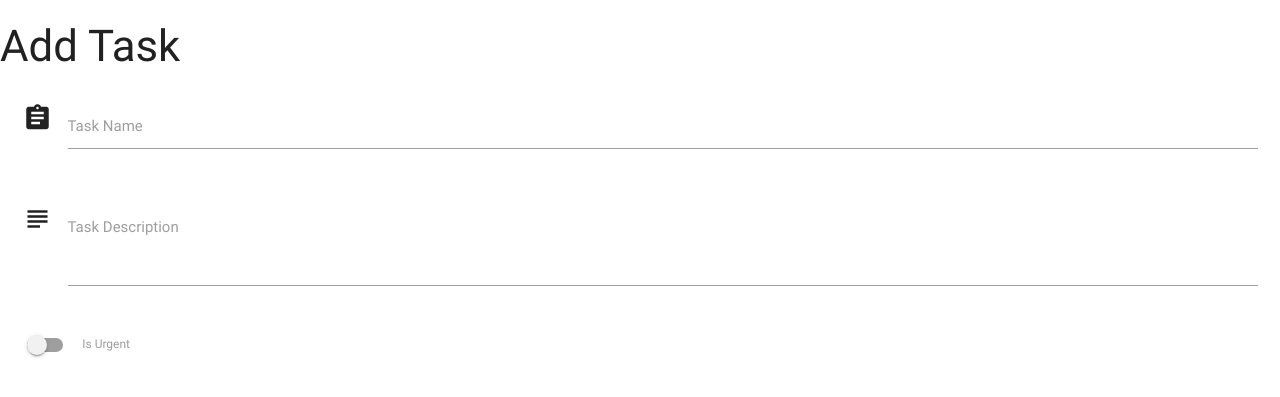
After one commit to Didgerydont/task-manager, a Flask app: page /add_task in a window 1280 px wide. The commit adds this page. Shown: the top 397 px of the page. Run offline with Flask 2, Linux system fonts and the light colour scheme; some libraries are stand-ins or nearby versions.

Commit message:
Adding Task Form Input Fields

```diff
--- a/app.py
+++ b/app.py
@@ -14,6 +14,10 @@ mongo = PyMongo(app)
 def get_tasks():
     return render_template("tasks.html", tasks=mongo.db.tasks.find())
 
+@app.route('/add_task')
+def add_task():
+    return render_template('addtask.html')
+
 if __name__ == '__main__':
     app.run(host=os.environ.get('IP'),
     port=int(os.environ.get('PORT')),
--- /dev/null
+++ b/templates/addtask.html
@@ -0,0 +1,34 @@
+{% extends 'base.html' %} {% block content %}
+
+<h3>Add Task</h3>
+<div class="row">
+    <form action="" method="POST" class="col s12">
+        <div class="row">
+            <div class="input-field col s12">
+                <i class="material-icons prefix">assignment</i>
+                <input id="task_name" name="task_name" type="text" class="validate">
+                <label for="icon_prefix">Task Name</label>
+            </div>
+        </div>
+        <div class="row">
+            <div class="input-field col s12">
+                <i class="material-icons prefix">subject</i>
+                <textarea name="task_description" id="task_description" class="materialize-textarea"></textarea>
+                <label for="icon_telephone">Task Description</label>
+            </div>
+        </div>
+        <div class="row">
+            <!-- Switch -->
+            <div class="switch">
+                <label>
+                    <input id="is_urgent" name="is_urgent" type="checkbox">
+                    <span class="lever"></span>
+                    Is Urgent
+                </label>
+            </div>
+        </div>
+
+    </form>
+</div>
+
+{% endblock %}
--- a/templates/base.html
+++ b/templates/base.html
@@ -6,9 +6,6 @@
 
     </head>
     <body>
-        <h1>Outside! </h1>
-
-
         {% block content %}
 
         {% endblock %}
@@ -19,6 +16,9 @@
             $(document).ready(function(){
                 $('.collapsible').collapsible();
             });
+            document.getElementById("matfix").addEventListener("click", function(e) {
+                e.stopPropagation();
+            });
         </script>
     </body>
 </html>
```
Also changed, not shown: templates/tasks.html (+17 -17 lines).
